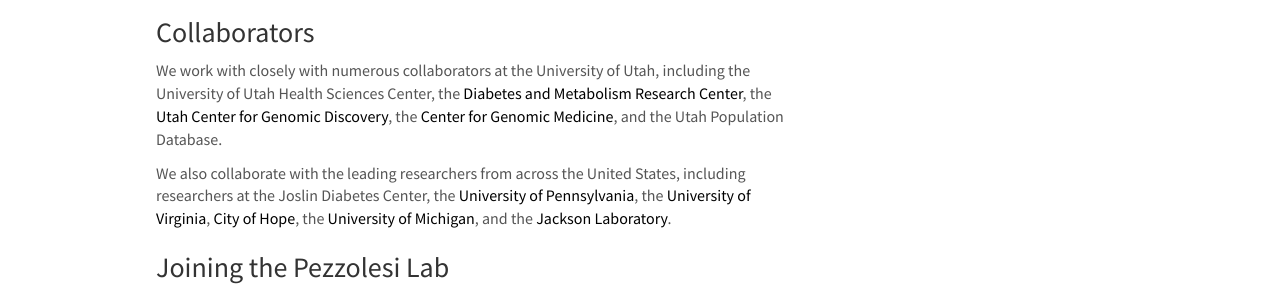
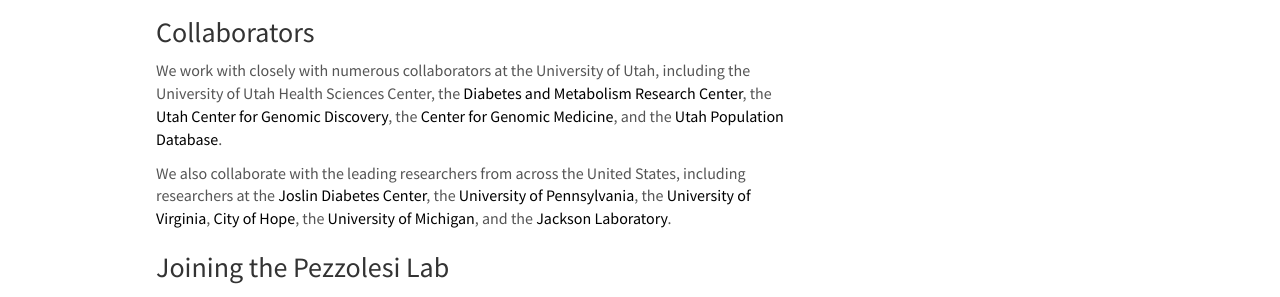
Before and after one commit to PezzolesiLab/pezzolesilab, a Jekyll site: the page built from _pages/home.md, in a window 1280 px wide and 900 px high, scrolled down 932 px. Shown: the part 154-451 px from the top of the window. Built offline with Jekyll 4.4.1, drawn with Linux system fonts in a browser that asks for light colours; nearby versions of some CDN libraries; part of the change alters nothing that is shown.

Commit message:
Updated links

```diff
--- a/_pages/home.md
+++ b/_pages/home.md
@@ -61,9 +61,9 @@ If you or a family member are interested in participating in or learning more ab
 
 ### Collaborators
 
-We work with closely with numerous collaborators at the University of Utah, including the University of Utah Health Sciences Center, the [Diabetes and Metabolism Research Center](https://uofuhealth.utah.edu/diabetes-metabolism-research-center/), the [Utah Center for Genomic Discovery](https://ucgd.genetics.utah.edu/), the [Center for Genomic Medicine](https://uofuhealth.utah.edu/center-genomic-medicine/), and the Utah Population Database.
+We work with closely with numerous collaborators at the University of Utah, including the University of Utah Health Sciences Center, the [Diabetes and Metabolism Research Center](https://uofuhealth.utah.edu/diabetes-metabolism-research-center/), the [Utah Center for Genomic Discovery](https://ucgd.genetics.utah.edu/), the [Center for Genomic Medicine](https://uofuhealth.utah.edu/center-genomic-medicine/), and the [Utah Population Database](https://uofuhealth.utah.edu/huntsman/utah-population-database/).
 
-We also collaborate with the leading researchers from across the United States, including researchers at the Joslin Diabetes Center, the [University of Pennsylvania](https://www.pennmedicine.org/for-patients-and-visitors/find-a-program-or-service/kidney), the [University of Virginia](https://med.virginia.edu/cphg/), [City of Hope](https://www.cityofhope.org/), the [University of Michigan](https://medicine.umich.edu/dept/intmed/divisions/nephrology), and the [Jackson Laboratory](https://www.jax.org/).
+We also collaborate with the leading researchers from across the United States, including researchers at the [Joslin Diabetes Center](https://www.joslin.org/), the [University of Pennsylvania](https://www.pennmedicine.org/for-patients-and-visitors/find-a-program-or-service/kidney), the [University of Virginia](https://med.virginia.edu/cphg/), [City of Hope](https://www.cityofhope.org/), the [University of Michigan](https://medicine.umich.edu/dept/intmed/divisions/nephrology), and the [Jackson Laboratory](https://www.jax.org/).
 
 ### Joining the Pezzolesi Lab
 If you are interested in joining, please go to the [recruitment](recruitment) page.
```
